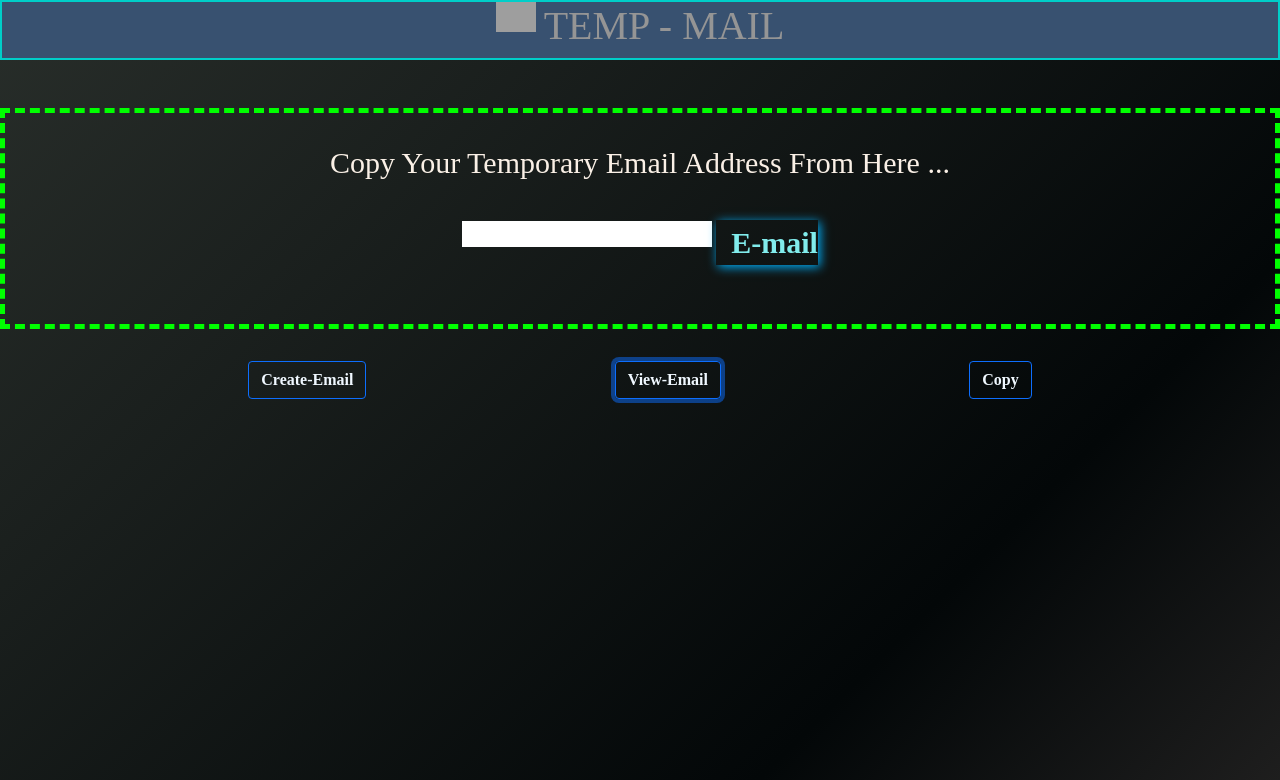
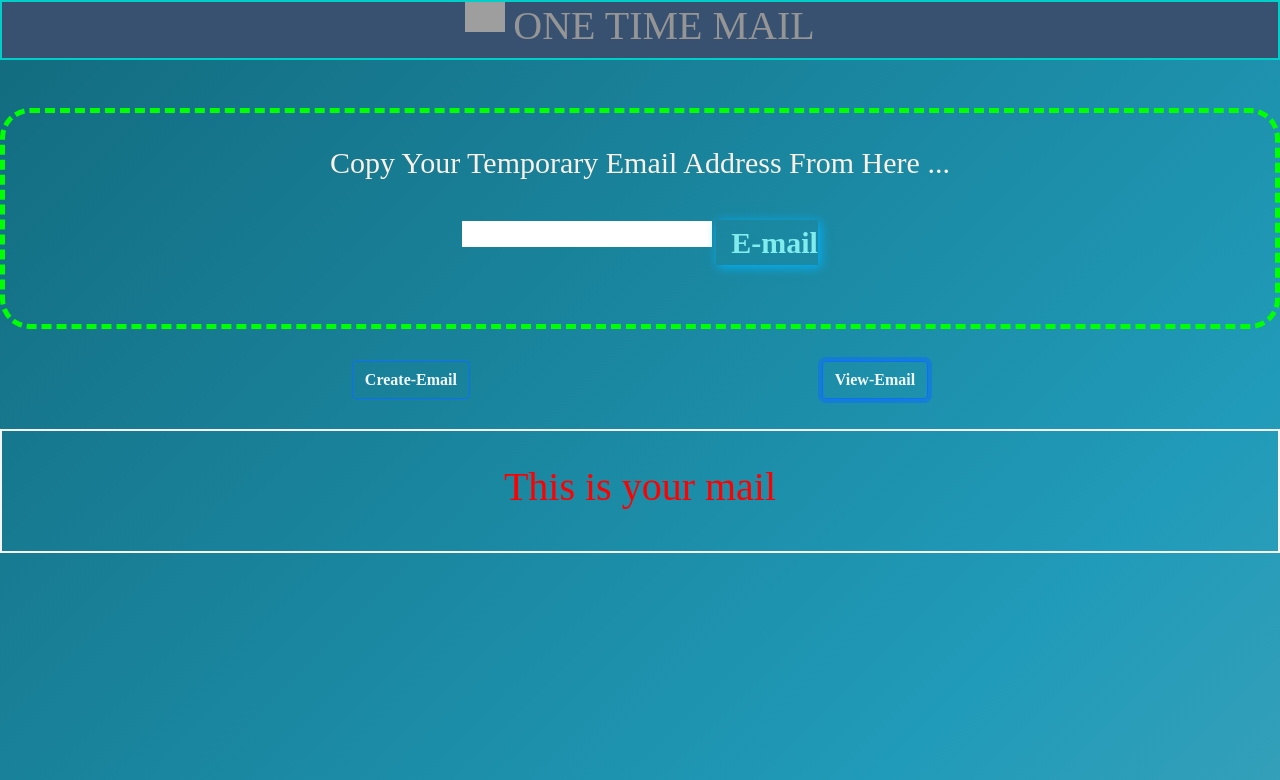
Before and after one commit to deepak20001/One-Time-Mail, a plain HTML site: page index.html in a window 1280 px wide. Both pictures are taken after a click on the button "View-Email". Shown: the top 780 px of the page. Drawn offline with nearby package versions, Linux system fonts and the light colour scheme; no server answers; grey boxes are pictures that could not be loaded; files whose address does not match are found by name; a web font is replaced by a local one.

Commit message:
Finalised

```diff
--- a/webfonts/app.js
+++ b/app.js
@@ -8,7 +8,7 @@ function create() {
         .then(emailData => {
             const emal = emailData[0];
             console.log(emal);
-            email.innerHTML = emal;
+            email.innerText = emal;
         })
     console.log("click ho gaya");
 }
@@ -26,8 +26,10 @@ function getDomain() {
     console.log("domain he");
 }
 // find mails on active domain
+para = document.getElementById('message');
 
 const getmails = async () => {
+    para.style.display = "block";
     let email = document.getElementById('email').innerText;
     console.log(email);
     let index = email.indexOf("@");
@@ -92,3 +94,27 @@ async function print(id) {
     console.log(parsemessageData.textBody);
     document.getElementById("message").innerHTML = parsemessageData.textBody;
 }
+
+
+// function handleCopyText() {
+//     selectText = document.getElementById("email");
+
+//     selectText.select('email');
+//     navigator.clipboard.writeText(selectText.value);
+//     props.showAlert("success", "Copied to Clipboard!");
+//     console.log("Hello");
+// };
+
+// function myFunction() {
+//     /* Get the text field */
+//     var copyText = document.getElementById("email");
+
+//     /* Select the text field */
+//     copyText.select();
+//     copyText.setSelectionRange(0, 99999); /* For mobile devices */
+
+//     /* Copy the text inside the text field */
+//     navigator.clipboard.writeText(copyText.value);
+//     console.log("Hello");
+//     /* Alert the copied text */;
+// }
--- a/index.html
+++ b/index.html
@@ -27,14 +27,16 @@
             <div class="logo">
                 <img src="https://cdn-icons-png.flaticon.com/512/324/324123.png" alt="logo" width="40px">
             </div>
-            <h1>Temp - Mail</h1>
+            <h1>One Time Mail</h1>
         </div>
 
         <div class="border-mail container-fluid">
             <h3>Copy Your Temporary Email Address From Here ...</h3>
             <div class="form">
                 <div id="email"
-                    style="width:250px; height:26px; background-color:white; color:black;display:inline-block"></div>
+                    style="width:250px; height:26px; background-color:white; color:black;display:inline-block">
+                    </p>
+                </div>
                 <label for="email" class="form-label">E-mail</label>
             </div>
         </div>
@@ -44,12 +46,12 @@
                 id="create" onclick="create()">Create-Email</button>
             <button type="button" class="btn btn-outline-primary" style="color: aliceblue; font-weight:bolder;" id="msg"
                 onclick="getmails()">View-Email</button>
-            <button type="button" class="btn btn-outline-primary"
-                style="color: aliceblue; font-weight:bolder;">Copy</button>
+            <!-- <button type="button" class="btn btn-outline-primary" style="color: aliceblue; font-weight:bolder;"
+                onclick="myFunction()">Copy</button> -->
         </div>
 
-        <div id="message">
-
+        <div id="message" class="container-fluid">
+            <h1 style="color: red; font-weight: 4000;">This is your mail</h1>
         </div>
 
         <div class="border-mail-text container-fluid">
@@ -57,7 +59,7 @@
                 secure, and prevent your real id from getting hacked.</p>
         </div>
         <div id="animate" class="container-fluid">
-            <h1>TEMP <br>MAIL</h1>
+            <h1>ONE TIME MAIL</h1>
 
     </header>
 
--- a/style.css
+++ b/style.css
@@ -13,10 +13,11 @@
 
 body {
     color: #fff;
-    background: linear-gradient(-45deg, #bda49d, #030708, #596157, #596663);
+    background: linear-gradient(-45deg, #d8c2bb, #209bb9, #022f36, #b6b301);
     background-size: 400% 400%;
     position: relative;
     animation: change 20s ease-in-out infinite ;
+    /* background-image: url("https://unsplash.com/photos/PtrGWQG2YQY/download?ixid=MnwxMjA3fDB8MXxzZWFyY2h8MTl8fGxpZ2h0JTIwYmFja2dyb3VuZHx8MHx8fHwxNjM0MzgzNjc0&force=true&w=1920"); */
 }
 
  @keyframes change {
@@ -63,6 +64,7 @@ body {
 .border-mail {
     text-align: center;
     border: 5px dashed lime;
+    border-radius: 30px;
     width: 40%;
     margin-top: 3em;
     margin-left: 30%;
@@ -167,3 +169,13 @@ body {
     align-items: center;
     margin-top: 2rem;
 }
+
+#message {
+    text-align: center;
+    margin-top: 30px;
+    color: rgb(217, 255, 0);
+    font-weight: bolder;
+    border: 2px solid rgb(245, 245, 245);
+    padding: 2em;
+    display: none;
+}
```
